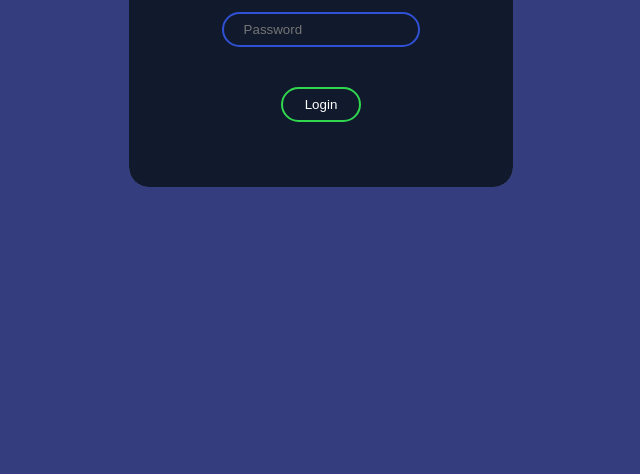
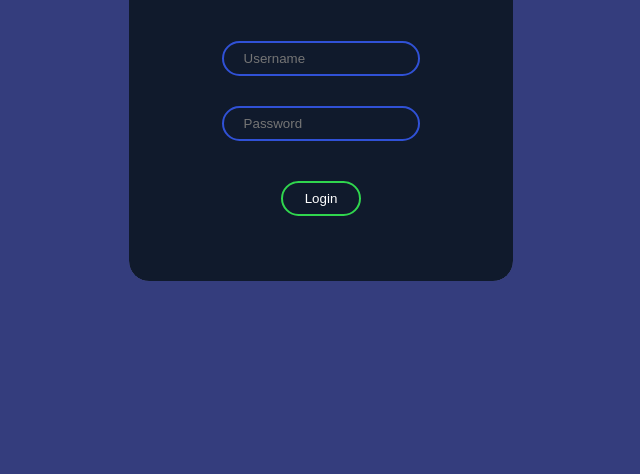
Before and after one commit to sahbajalili/login-form, a plain HTML site: page index.html in a window 1280 px wide. Shown: the part 326-800 px from the top of the page, without its empty margins (319-959 px from the left). Drawn offline with Linux system fonts and the light colour scheme.

Commit message:
Update style.css

```diff
--- a/style.css
+++ b/style.css
@@ -22,7 +22,7 @@
 }
 
 body {
-    /* height: 100vh; */
+    height: 100vh;
     font-family: 'poppins';
     background-color: rgb(52, 61, 125);
     display: flex;
@@ -35,7 +35,6 @@ body {
 }
 
 form {
-    margin-top: 100px;
     background-color: rgb(16, 26, 44);
     gap: 40px;
     padding: 65px 50px;
```
